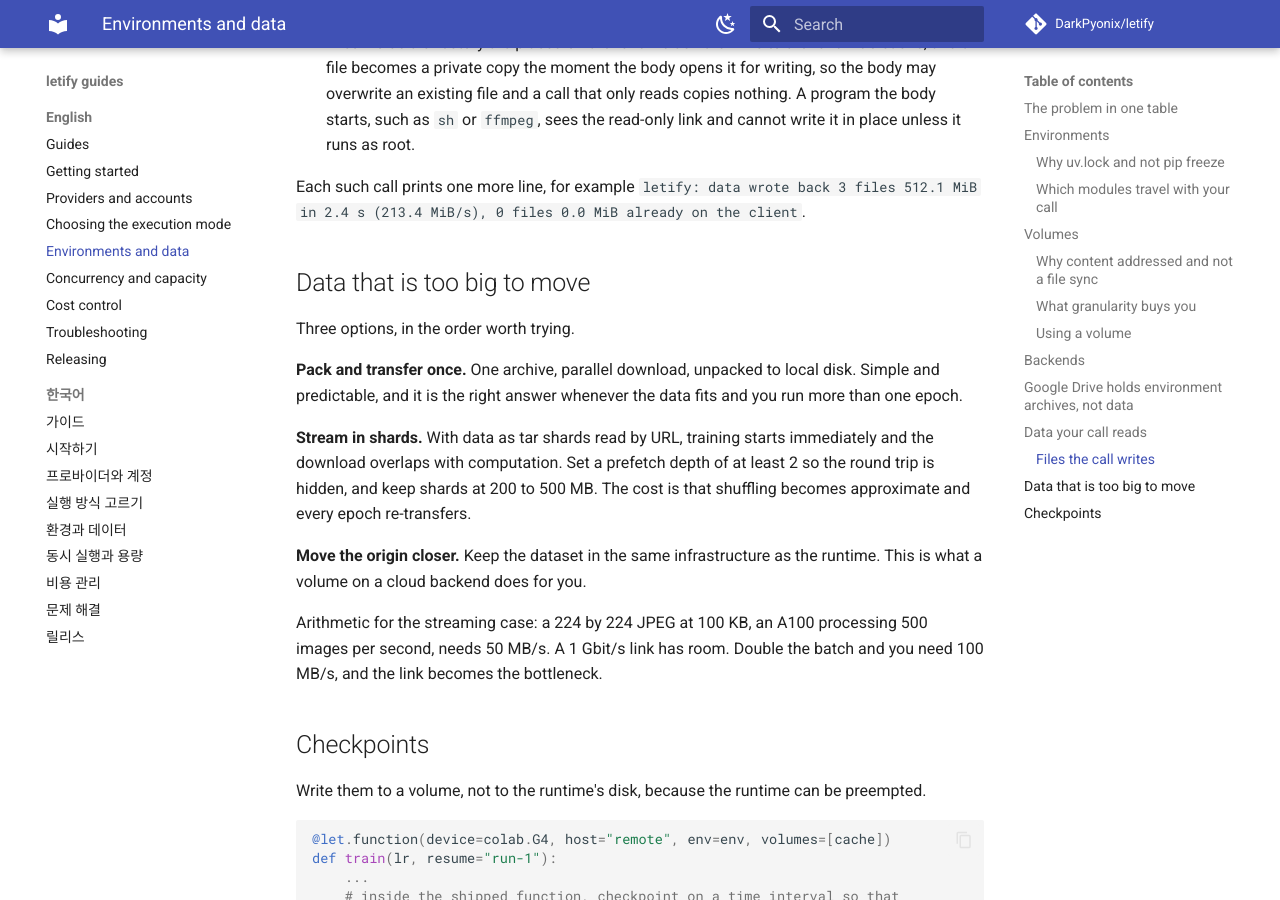
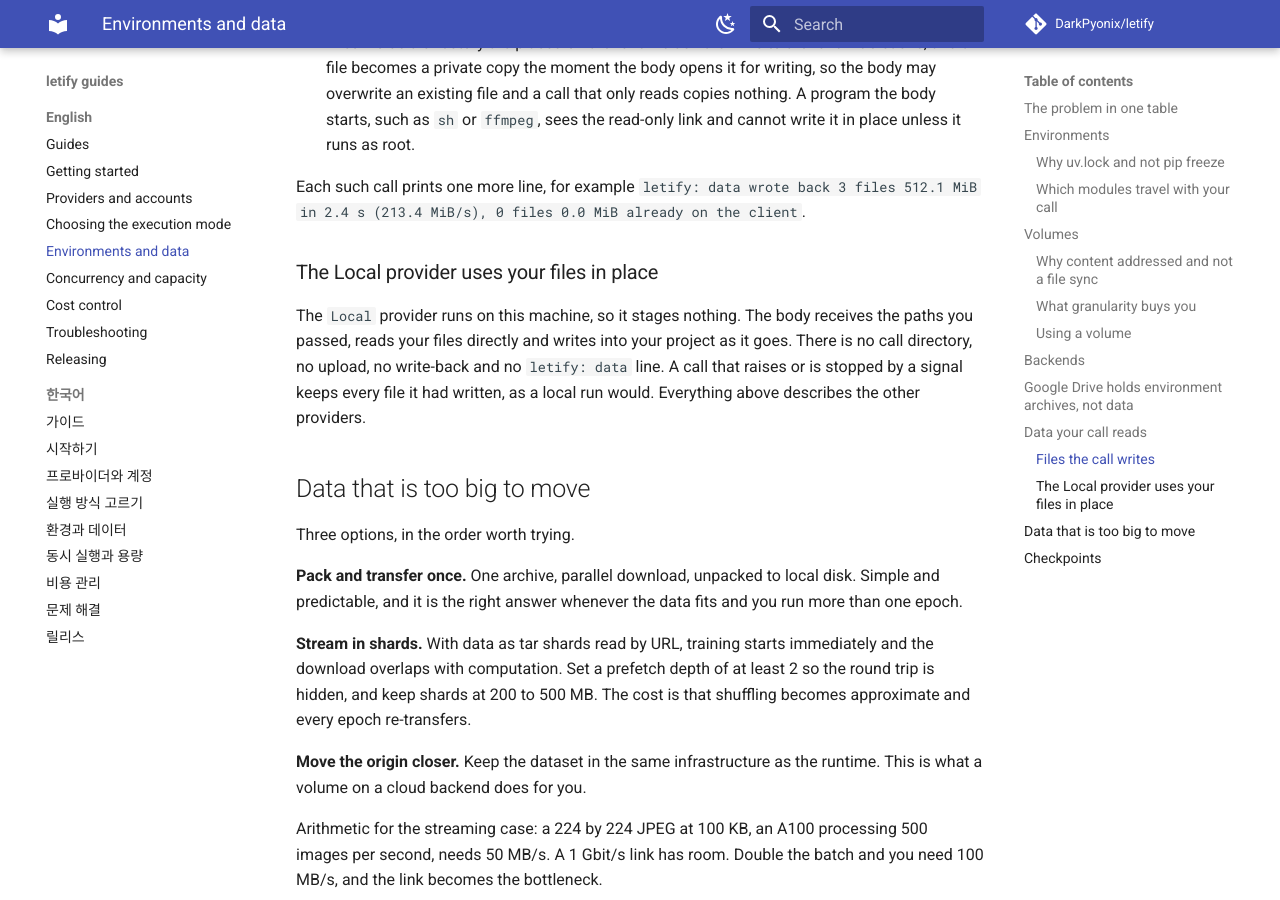
Before and after one commit to DarkPyonix/letify, an MkDocs documentation site: the page built from docs/guide/04-environments-and-data.md, in a window 1280 px wide and 900 px high, scrolled down 5919 px. Built offline with MkDocs 1.6.1 and Material for MkDocs 9.7.7, drawn with Linux system fonts in a browser that asks for light colours; comment, search, counter and statistics services are not loaded.

Commit message:
Docs: Describe data in place on the Local provider

```diff
--- a/docs/guide/04-environments-and-data.md
+++ b/docs/guide/04-environments-and-data.md
@@ -181,6 +181,10 @@ def train(epochs):
 
 Each such call prints one more line, for example `letify: data wrote back 3 files 512.1 MiB in 2.4 s (213.4 MiB/s), 0 files 0.0 MiB already on the client`.
 
+### The Local provider uses your files in place
+
+The `Local` provider runs on this machine, so it stages nothing. The body receives the paths you passed, reads your files directly and writes into your project as it goes. There is no call directory, no upload, no write-back and no `letify: data` line. A call that raises or is stopped by a signal keeps every file it had written, as a local run would. Everything above describes the other providers.
+
 ## Data that is too big to move
 
 Three options, in the order worth trying.
```
Also changed, not shown: docs/SPEC.md (+10 -0 lines), docs/guide/ko/04-환경과-데이터.md (+4 -0 lines), docs/locales/README_ko.md (+1 -1 lines), README.md.
